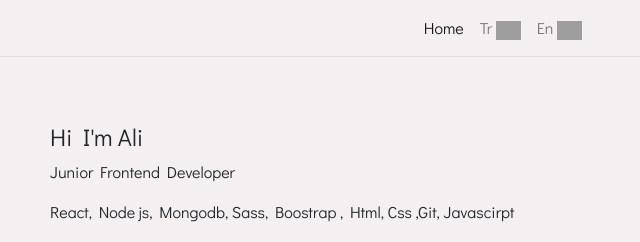
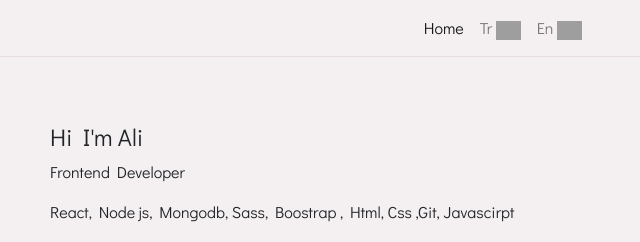
Before and after one commit to ali27001/ali27001.github.io, a plain HTML site: page index.html in a window 1280 px wide. Shown: the top 242 px of the page, 605-1245 px from the left. Drawn offline with nearby package versions, Linux system fonts and the light colour scheme; grey boxes are pictures that could not be loaded.

Commit message:
Update index.html

```diff
--- a/index.html
+++ b/index.html
@@ -42,7 +42,7 @@
             </div>
             <div class="col-md-6 col-6">
                 <h4> {{lang.hi}}</h4>
-                <p>Junior Frontend Developer</p>  {{lang.myInfo}}
+                <p>Frontend Developer</p>  {{lang.myInfo}}
                 <!--  <br> <i>{{lang.myInfo1}}</i> -->
 
             </div>
```
